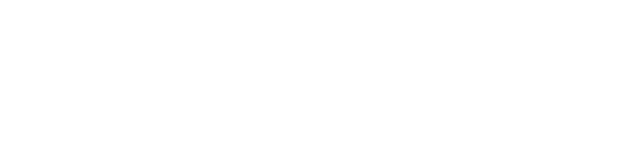
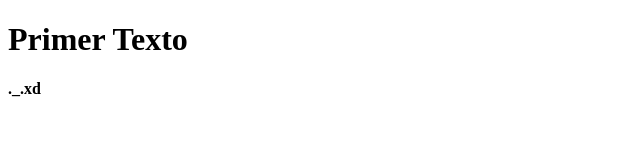
Before and after one commit to CodeDeveloperExpert/Git-First, a plain HTML site: page index.html in a window 1280 px wide. Shown: the whole page, without its empty margins (0-640 px from the left). Drawn offline with Linux system fonts and the light colour scheme.

Commit message:
Mi primer hola GitHub :)

```diff
--- a/index.html
+++ b/index.html
@@ -4,9 +4,10 @@
     <meta charset="UTF-8">
     <meta http-equiv="X-UA-Compatible" content="IE=edge">
     <meta name="viewport" content="width=device-width, initial-scale=1.0">
-    <title>Document</title>
+    <title>Primer documento</title>
 </head>
 <body>
-
+    <h1>Primer Texto</h1>
+    </p hola mundo :)><b> ._.xd</b></p muy fácil esto>
 </body>
 </html>
```
